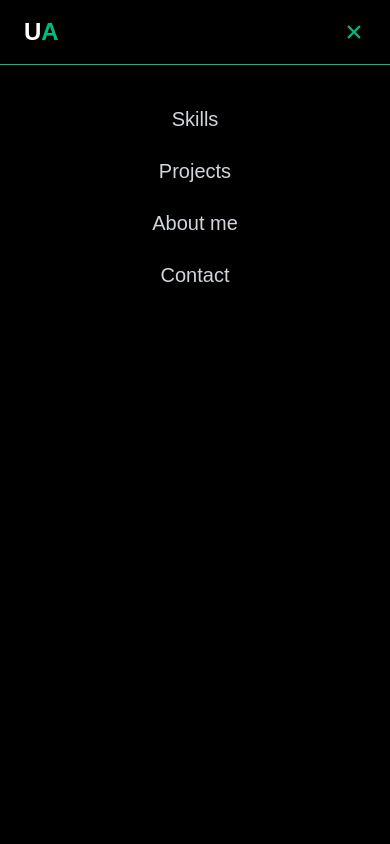
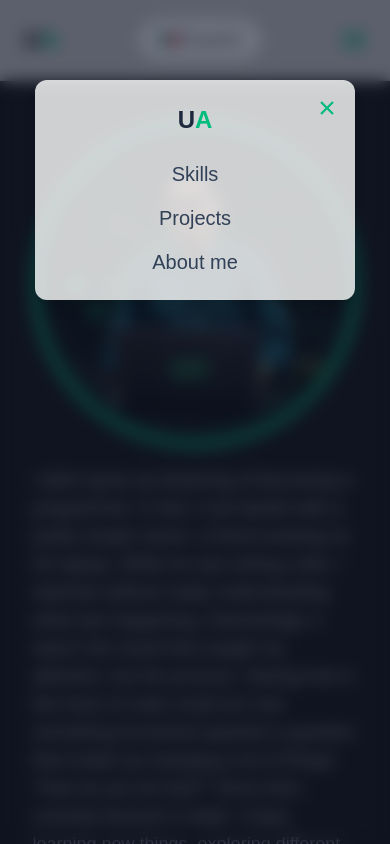
Before and after one commit to UlisesAramis/ua-frontend, a Next.js app: page /en/about-me in a window 390 px wide. Both pictures are taken after a click on the button "Open menu". Shown: the top 844 px of the page. Built offline with nearby package versions, Linux system fonts and the light colour scheme.

Commit message:
Fix: chaged mobilenav styles

```diff
--- a/src/Components/Ui/MobileNav.tsx
+++ b/src/Components/Ui/MobileNav.tsx
@@ -1,5 +1,6 @@
 "use client";
 
+import { useEffect } from "react"; // 1. Importamos useEffect
 import Link from "next/link";
 import { IoCloseSharp } from "react-icons/io5";
 
@@ -10,6 +11,20 @@ type MobileNavProps = {
 };
 
 const MobileNav: React.FC<MobileNavProps> = ({ lang, open, onClose }) => {
+  useEffect(() => {
+    if (open) {
+      document.body.style.overflow = "hidden";
+    } else {
+      document.body.style.overflow = "";
+    }
+
+    return () => {
+      document.body.style.overflow = "";
+    };
+  }, [open]);
+
+  if (!open) return null;
+
   const navLinks = [
     {
       href: `/${lang}#skills`,
@@ -23,46 +38,43 @@ const MobileNav: React.FC<MobileNavProps> = ({ lang, open, onClose }) => {
       href: `/${lang}/about-me`,
       label: lang === "es" ? "Sobre mí" : "About me",
     },
-    { href: `/${lang}#contact`, label: lang === "es" ? "Contacto" : "Contact" },
+    // {
+    //   href: `/${lang}#contact`,
+    //   label: lang === "es" ? "Contacto" : "Contact",
+    // },
   ];
 
   return (
-    <div
-      className={`fixed inset-0 bg-black z-50 transform transition-transform duration-300 ${
-        open ? "translate-x-0" : "translate-x-full hidden"
-      }`}
-    >
-      <div className="flex items-center justify-between px-6 py-4 border-b border-emerald-500">
-        <h1 className="text-emerald-500 font-bold text-2xl">
-          <span className="text-white">U</span>A
-        </h1>
-
+    <div className="fixed inset-0 h-screen w-screen bg-slate-900/60 backdrop-blur-sm flex items-start justify-center pt-20 z-50">
+      <div className="bg-white/80  rounded-xl shadow-lg p-6 w-11/12 max-w-xs relative text-center">
         <button
-          className="text-emerald-500 cursor-pointer"
+          className="absolute top-4 right-4 text-emerald-500 cursor-pointer"
           onClick={onClose}
           aria-label="Close menu"
           type="button"
         >
           <IoCloseSharp size={24} />
         </button>
+
+        <div className="mb-4">
+          <h1 className="text-emerald-500 font-bold text-2xl">
+            <span className="text-slate-800">U</span>A
+          </h1>
         </div>
 
-      <nav className="w-full flex justify-center items-center mt-10">
-        <ul className="flex flex-col gap-6 font-medium text-white text-xl text-center">
-          {navLinks.map(({ href, label }, index) => (
-            <li key={index} className="group">
+        <nav className="space-y-4 pt-2">
+          {navLinks.map(({ href, label }) => (
             <Link
+              key={href}
               href={href}
               onClick={onClose}
-                className="relative text-gray-300 transition-colors duration-300 hover:text-emerald-500"
+              className="block text-slate-700 text-xl font-medium hover:text-emerald-500 transition-colors duration-200"
             >
               {label}
-                <span className="absolute left-0 -bottom-1 h-0.5 w-0 bg-emerald-500 transition-all duration-300 group-hover:w-full"></span>
             </Link>
-            </li>
           ))}
-        </ul>
         </nav>
+      </div>
     </div>
   );
 };
```
Lines whose indentation alone changed are shown as unchanged.
